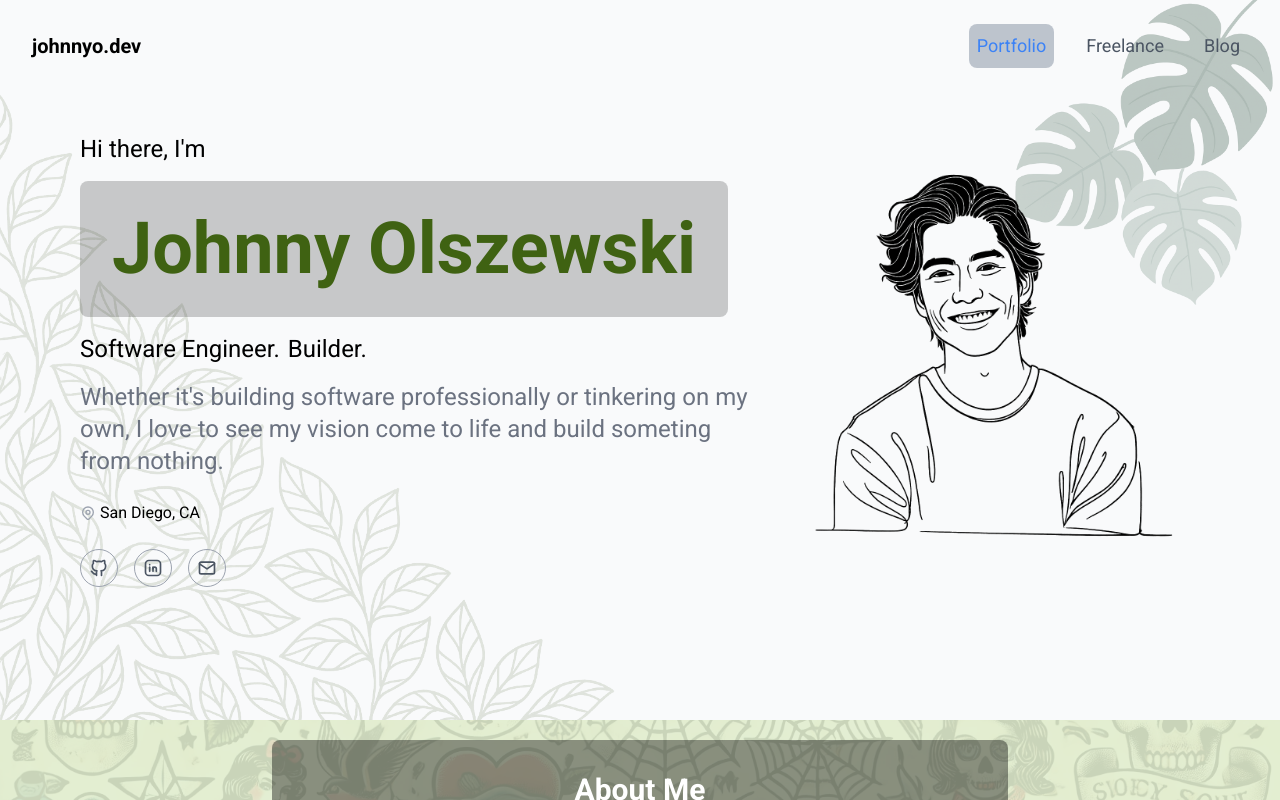
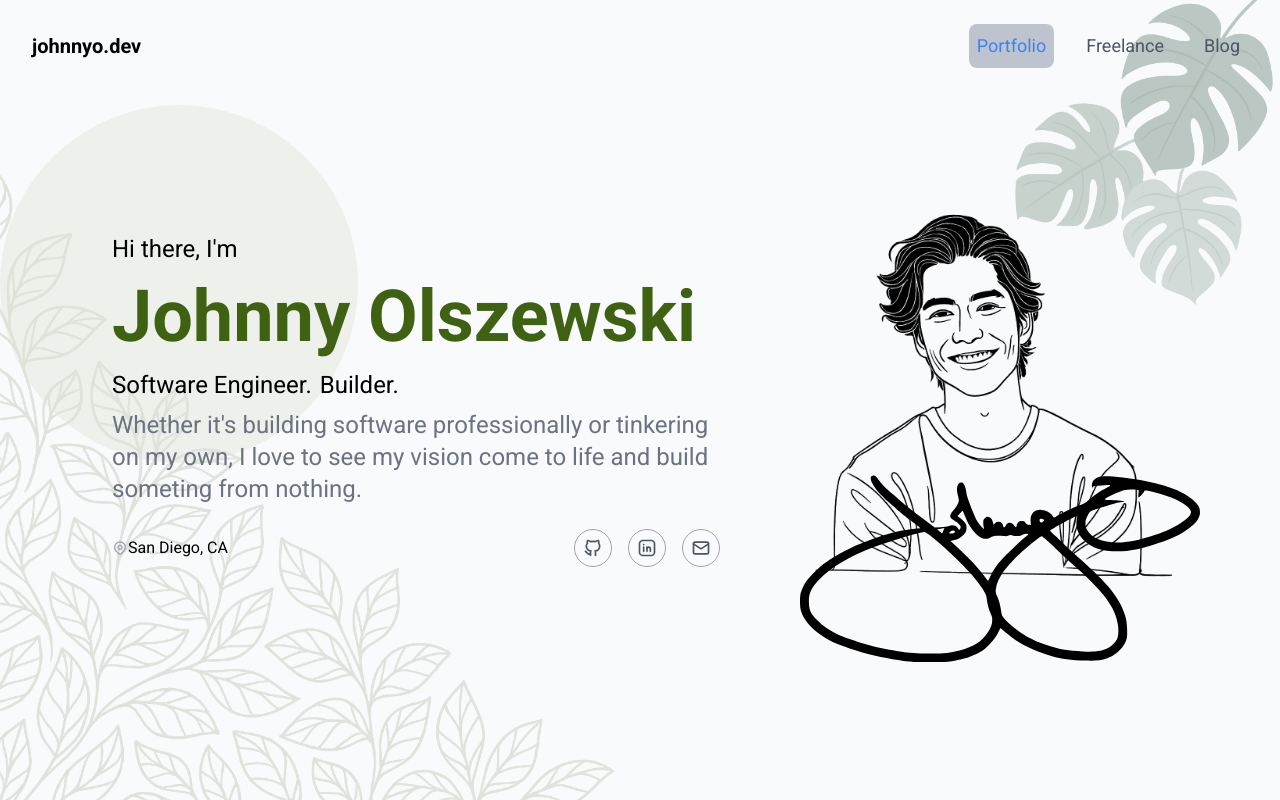
Before and after one commit to johnny-olszewski/portfolio-app-react, a Next.js app: page / in a window 1280 px wide. Shown: the top 800 px of the page. Built offline with nearby package versions, Linux system fonts and the light colour scheme.

Commit message:
[PO-1][10/n] add signature

```diff
--- a/src/components/landing-component/LandingComponent.tsx
+++ b/src/components/landing-component/LandingComponent.tsx
@@ -11,14 +11,9 @@ import Image from "next/image";
 const LandingComponent = () => {
   const _renderHeading = () => {
     return (
-      <div className="flex flex-col items-start justify-center gap-4">
+      <div className="relative flex flex-col items-start justify-center gap-4">
         <p className="text-2xl">Hi there, I&apos;m</p>
-        <h1
-          className="text-7xl font-bold text-lime-800 bg-black/20 p-8 rounded-lg"
-          font-roboto
-        >
-          Johnny Olszewski
-        </h1>
+        <h1 className="text-7xl font-bold text-lime-800">Johnny Olszewski</h1>
         <div className="flex flex-row text-2xl gap-2">
           <h2 className="">Software Engineer.</h2>
           <h2 className="">Builder.</h2>
@@ -29,19 +24,20 @@ const LandingComponent = () => {
 
   const _renderDetails = () => {
     return (
-      <div className="flex flex-col items-start justify-center gap-6">
+      <div className="flex flex-col items-start justify-center gap-6 w-full">
         <p className="text-2xl text-gray-500">
           Whether it&apos;s building software professionally or tinkering on my
           own, I love to see my vision come to life and build someting from
           nothing.
         </p>
-        <div className="flex flex-row items-center gap-1">
+        <div className="flex flex-row items-center gap-2 w-full justify-between">
+          <div className="flex flex-row items-center">
             <TbMapPin className="text-gray-400" />
             <p>San Diego, CA</p>
           </div>
           <div className="flex flex-row gap-4">
             <div className="p-2 rounded-full border border-gray-400 hover:border-gray-600 transition-colors cursor-pointer">
-            <TbBrandGithub className="text-gray-600 text-xl" />
+              <TbBrandGithub className="text-gray-600 text-xl " />
             </div>
             <div className="p-2 rounded-full border border-gray-400 hover:border-gray-600 transition-colors cursor-pointer">
               <TbBrandLinkedin className="text-gray-600 text-xl" />
@@ -51,24 +47,38 @@ const LandingComponent = () => {
             </div>
           </div>
         </div>
+      </div>
     );
   };
 
   return (
-    <div className="w-full h-full min-h-[90vh] flex flex-row items-center justify-center px-8 gap-12">
-      <div className="max-w-2xl flex flex-col items-start justify-center gap-4">
+    <div className="w-full h-full min-h-[100vh] flex flex-row items-center justify-center px-8 gap-12">
+      <div className="relative max-w-2xl">
+        <div className="absolute inset-0 -translate-x-20 -translate-y-24 bg-[#dce2d5]/40 rounded-full aspect-square h-[90%]"></div>
+        <div className="relative flex flex-col items-start justify-center gap-2 p-8">
           {_renderHeading()}
           {_renderDetails()}
         </div>
+      </div>
       <div className="flex flex-shrink-0">
+        <div className="relative">
           <Image
             src="/images/johnny-fine-line.png"
             alt="Johnny Olszewski"
             width={500}
             height={500}
-          className="w-[50vh] h-auto"
+            className="w-[50vh] h-auto z-[10]"
             priority
           />
+
+          <Image
+            src="/images/signature.svg"
+            alt="Johnny Olszewski"
+            width={600}
+            height={200}
+            className="absolute bottom-0 translate-y-1/3 right-0 w-[400px] z-[100] h-auto pointer-events-none"
+          />
+        </div>
       </div>
     </div>
   );
```
Also changed, not shown: public/images/signature.svg (added). Lines whose indentation alone changed are shown as unchanged.
